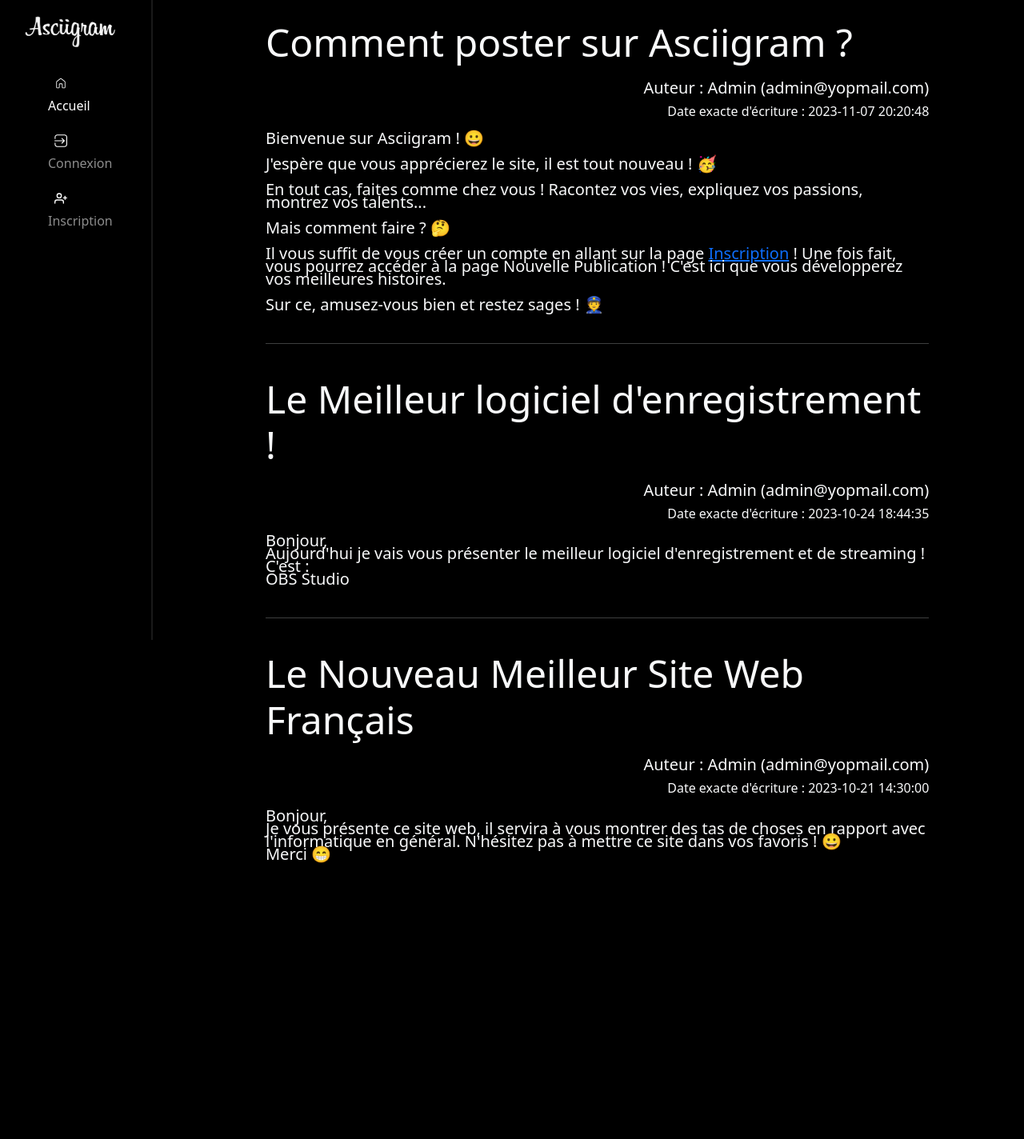
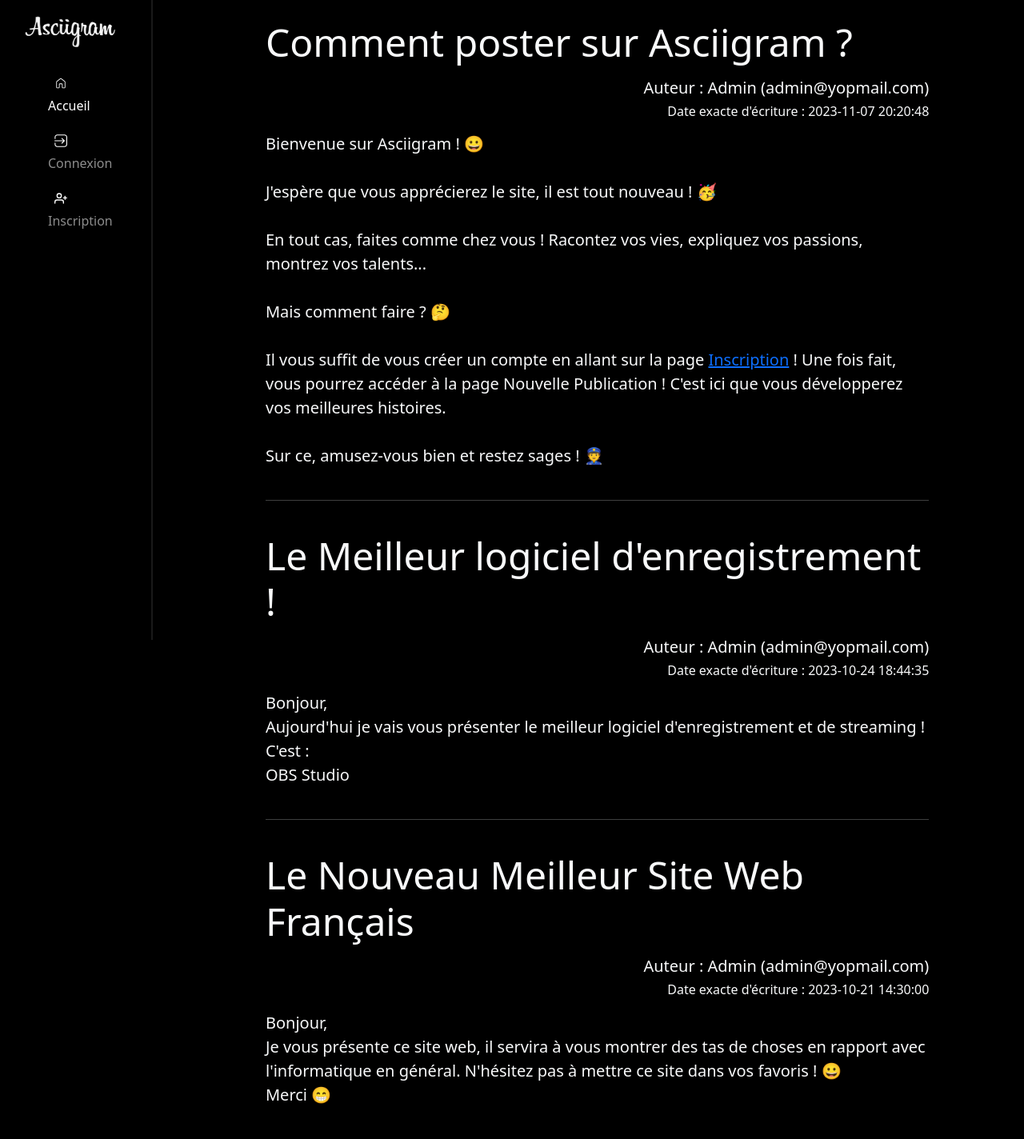
Before and after one commit to TheRealAsciiMan/FlaskServer, a Flask app: page / in a window 1280 px wide. Shown: the whole page at 80% size. Before the commit the page ends 1079 px from the top, so only its background shows below. Run offline with Flask 3, Linux system fonts and the light colour scheme; data comes from the database, SQL or seed files in the repository; some libraries are stand-ins or nearby versions.

Commit message:
Update index.html

```diff
--- a/templates/index.html
+++ b/templates/index.html
@@ -142,7 +142,7 @@
                </h6>
                <p
                   class="text-start"
-                  style="padding-bottom: 3vh; line-height: 2vh; font-size: 1.25rem"
+                  style="padding-bottom: 3vh; font-size: 1.25rem"
                >
                   {{ item[1]|safe}}
                </p>
```
